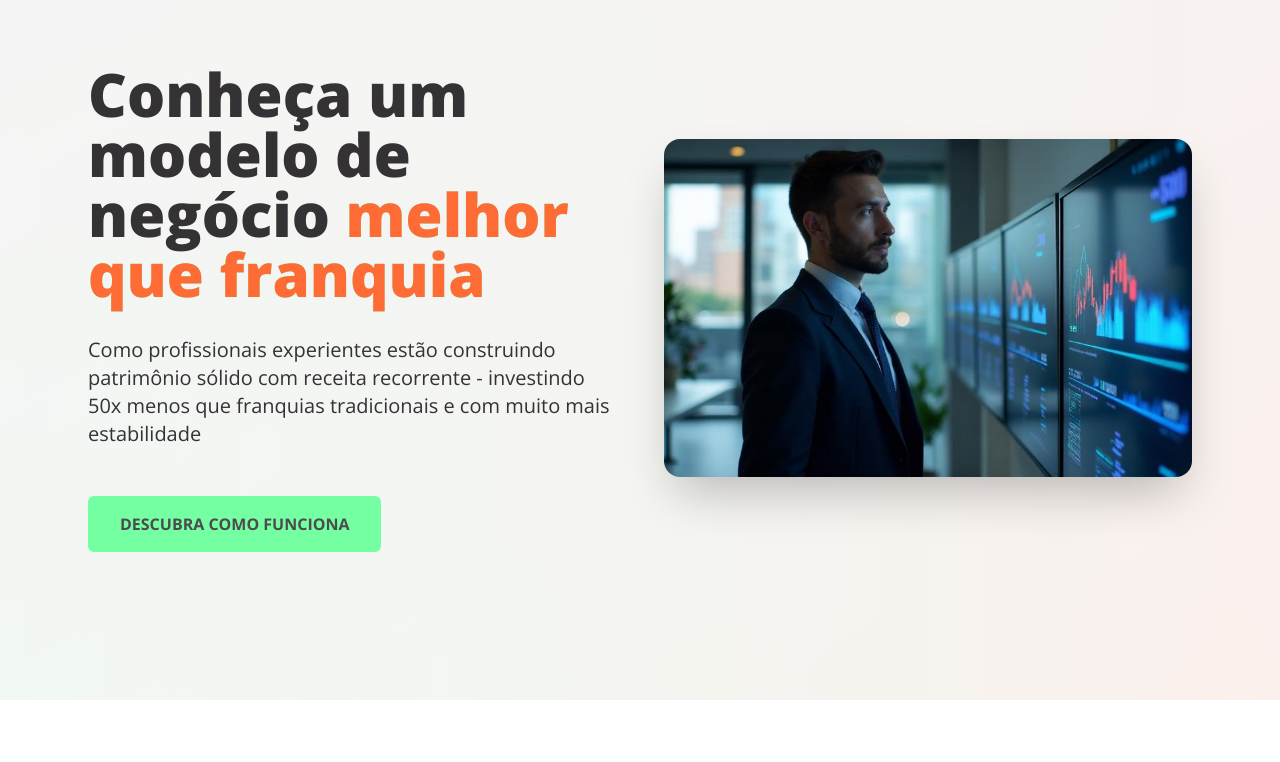
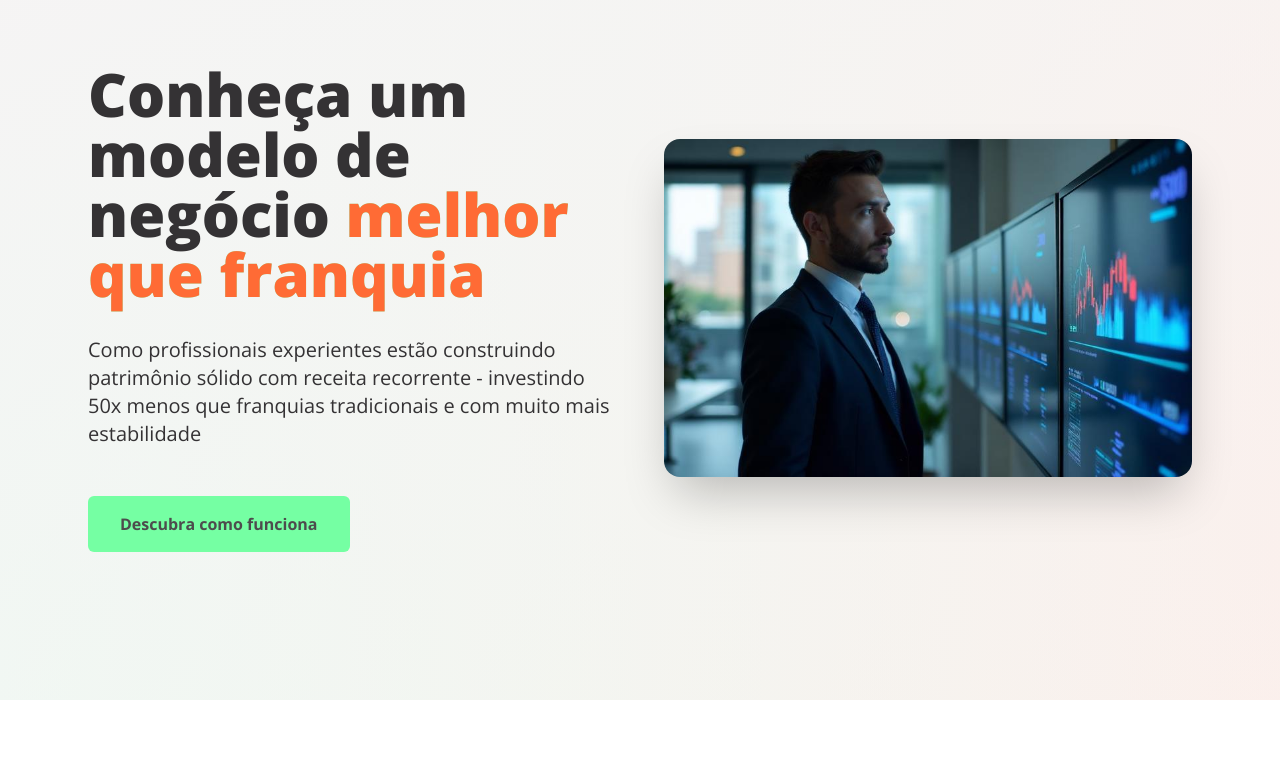
Before and after one commit to DevZipMateus/parceiro-recorrente, a React (Vite) app: page / in a window 1280 px wide. Shown: the top 762 px of the page. Built offline with nearby package versions, Linux system fonts and the light colour scheme.

Commit message:
Fix: Make button text lowercase
Changed button text to lowercase in HeroSection.

```diff
--- a/src/components/CTASection.tsx
+++ b/src/components/CTASection.tsx
@@ -62,9 +62,9 @@ const CTASection = () => {
               </div>
 
               <div className="flex flex-col gap-3 pt-2 md:pt-4">
-                <Button type="submit" size="lg" className="w-full h-12 md:h-auto bg-primary hover:bg-primary/90 text-primary-foreground font-semibold text-sm md:text-lg py-3 md:py-6 font-sans uppercase">
+                <Button type="submit" size="lg" className="w-full h-12 md:h-auto bg-primary hover:bg-primary/90 text-primary-foreground font-semibold text-sm md:text-lg py-3 md:py-6 font-sans">
 
-                  QUERO CONVERSAR AGORA
+                  Quero conversar agora
 
                 </Button>
               </div>
--- a/src/components/HeroSection.tsx
+++ b/src/components/HeroSection.tsx
@@ -16,8 +16,8 @@ const HeroSection = () => {
               investindo 50x menos que franquias tradicionais e com muito mais estabilidade
             </p>
             <div className="flex flex-col sm:flex-row gap-4 pt-4">
-              <Button size="lg" className="bg-primary hover:bg-primary/90 text-primary-foreground font-bold font-sans uppercase text-base px-8 py-4 h-auto">
-                DESCUBRA COMO FUNCIONA
+              <Button size="lg" className="bg-primary hover:bg-primary/90 text-primary-foreground font-bold font-sans text-base px-8 py-4 h-auto">
+                Descubra como funciona
               </Button>
 
             </div>
```
